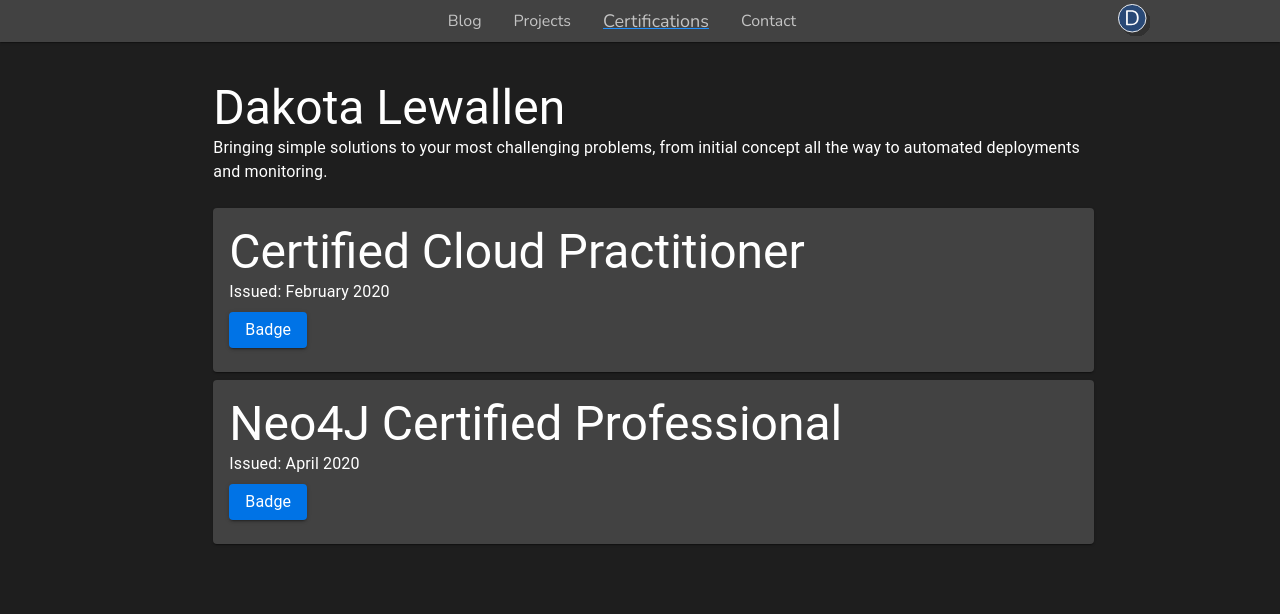
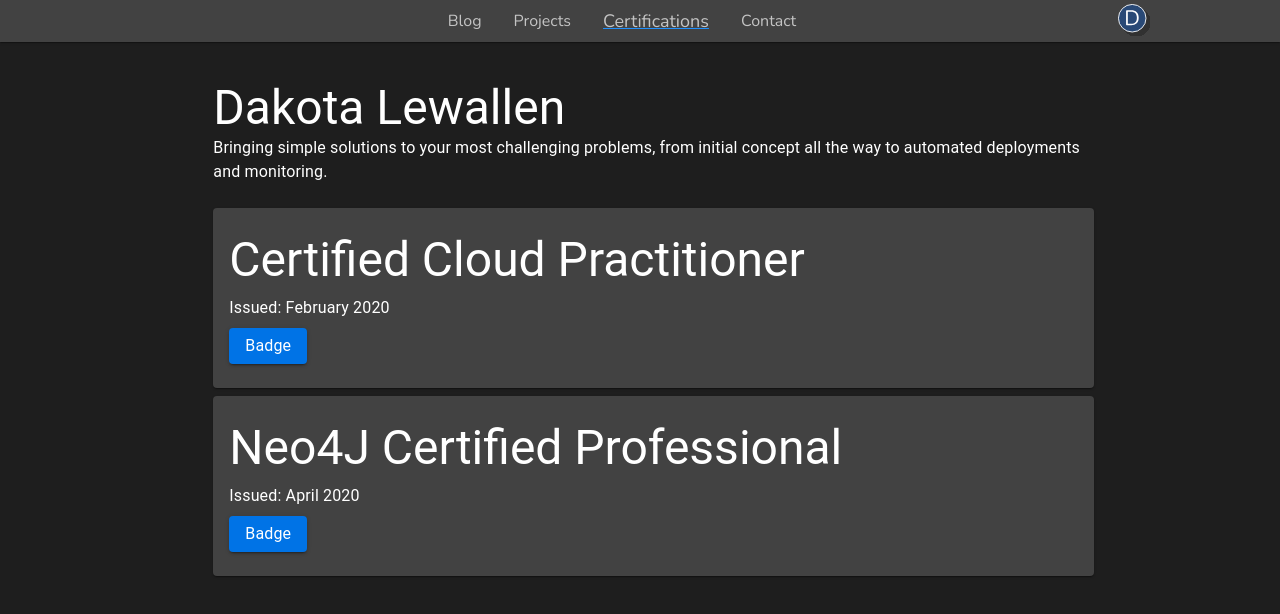
Before and after one commit to PizzaShift/next-personal-site, a Next.js app: page /certifications in a window 1280 px wide. Shown: the top 614 px of the page. Built offline with nearby package versions, Linux system fonts and the light colour scheme.

Commit message:
breating room

```diff
--- a/components/cards/Certs.js
+++ b/components/cards/Certs.js
@@ -8,7 +8,12 @@ const Cert = () => {
         <CardContent>
           <Typography
             variant={"h3"}
-            style={{ wordBreak: "break-word", hyphens: "manual" }}
+            style={{
+              wordBreak: "break-word",
+              hyphens: "manual",
+              marginTop: "0.5rem",
+              marginBottom: "0.5rem",
+            }}
           >
             Certified Cloud Practitioner
           </Typography>
@@ -35,7 +40,12 @@ const Cert = () => {
         <CardContent>
           <Typography
             variant={"h3"}
-            style={{ wordBreak: "break-word", hyphens: "manual" }}
+            style={{
+              wordBreak: "break-word",
+              hyphens: "manual",
+              marginTop: "0.5rem",
+              marginBottom: "0.5rem",
+            }}
           >
             Neo4J Certified Professional
           </Typography>
```
Also changed, not shown: components/cards/Blog.js (+6 -1 lines), components/cards/Contact.js (+8 -1 lines), components/cards/Project.js (+6 -1 lines).
